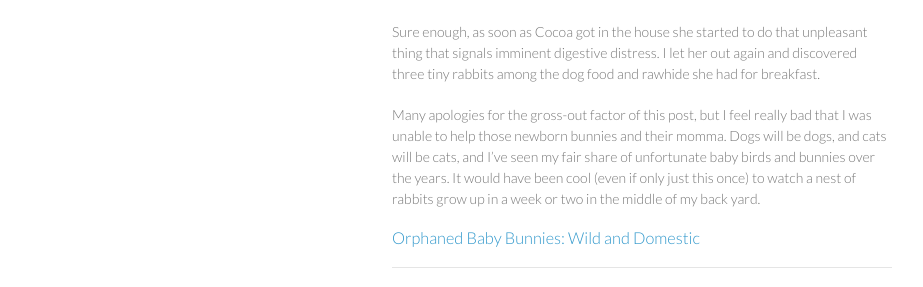
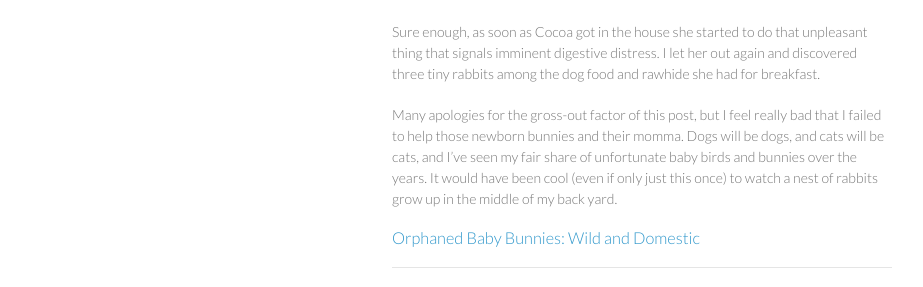
Before and after one commit to DR3WH0/DR3WH0.github.io, a Jekyll site: the page built from _posts/2013-08-03-orphaned-baby-bunnies.md, in a window 1280 px wide and 927 px high. Shown: the part 475-762 px from the top of the window, without its empty margins (178-1101 px from the left). Built offline with Jekyll 4.4.1, drawn with Linux system fonts in a browser that asks for light colours; Markdown is read by kramdown in place of the engine named in the settings; comment, search, counter and statistics services are not loaded.

Commit message:
Updated 2013-08-03-orphaned-baby-bunnies.md

```diff
--- a/_posts/2013-08-03-orphaned-baby-bunnies.md
+++ b/_posts/2013-08-03-orphaned-baby-bunnies.md
@@ -15,6 +15,6 @@ As I got closer, she was very interested in a depression in the ground with some
 
 Sure enough, as soon as Cocoa got in the house she started to do that unpleasant thing that signals imminent digestive distress. I let her out again and discovered three tiny rabbits among the dog food and rawhide she had for breakfast.
 
-Many apologies for the gross-out factor of this post, but I feel really bad that I was unable to help those newborn bunnies and their momma. Dogs will be dogs, and cats will be cats, and I've seen my fair share of unfortunate baby birds and bunnies over the years. It would have been cool (even if only just this once) to watch a nest of rabbits grow up in a week or two in the middle of my back yard.
+Many apologies for the gross-out factor of this post, but I feel really bad that I failed to help those newborn bunnies and their momma. Dogs will be dogs, and cats will be cats, and I've seen my fair share of unfortunate baby birds and bunnies over the years. It would have been cool (even if only just this once) to watch a nest of rabbits grow up in the middle of my back yard.
 
 ### [Orphaned Baby Bunnies: Wild and Domestic](http://rabbit.org/faq-orphaned-baby-bunnies/)
```
